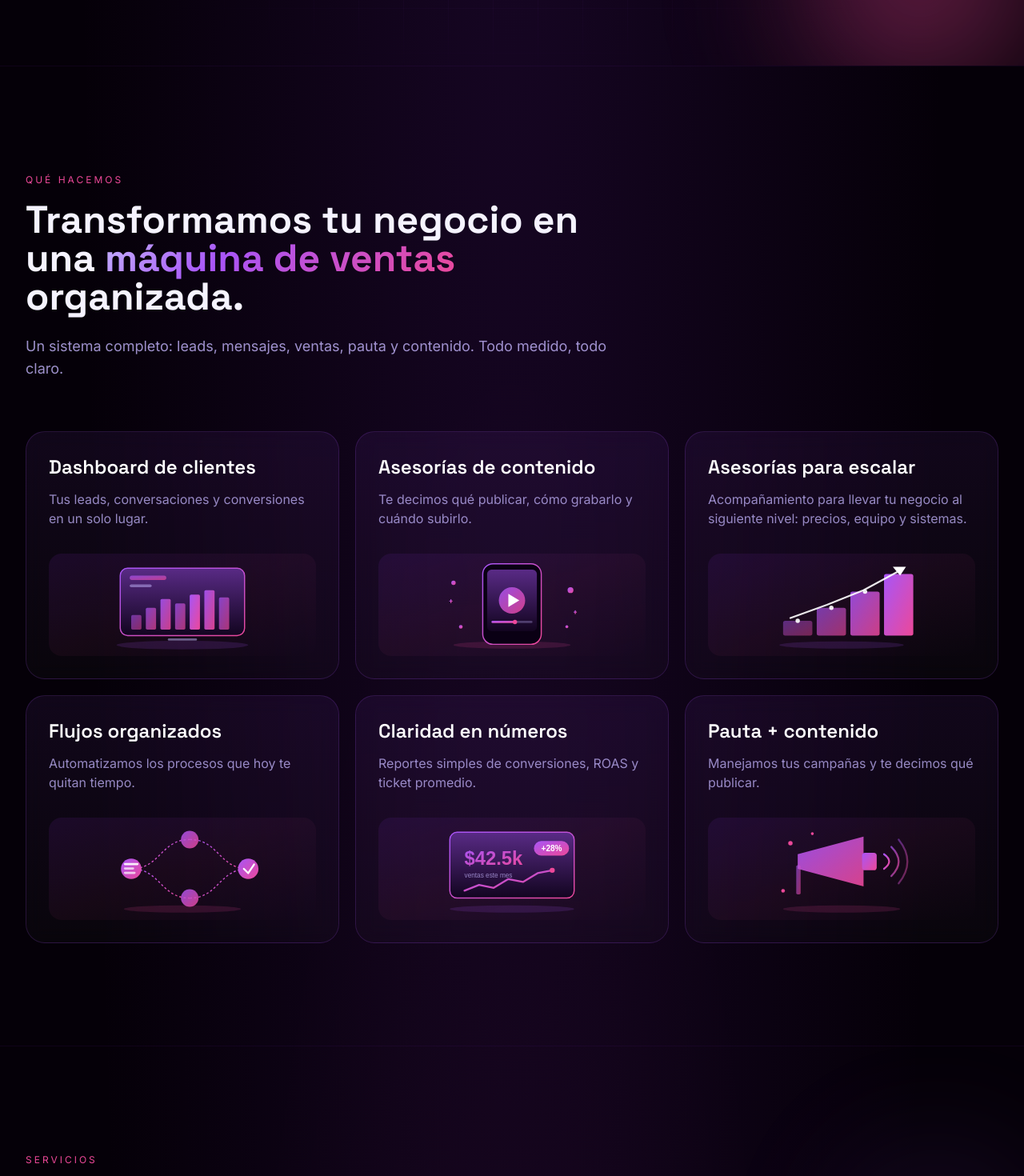
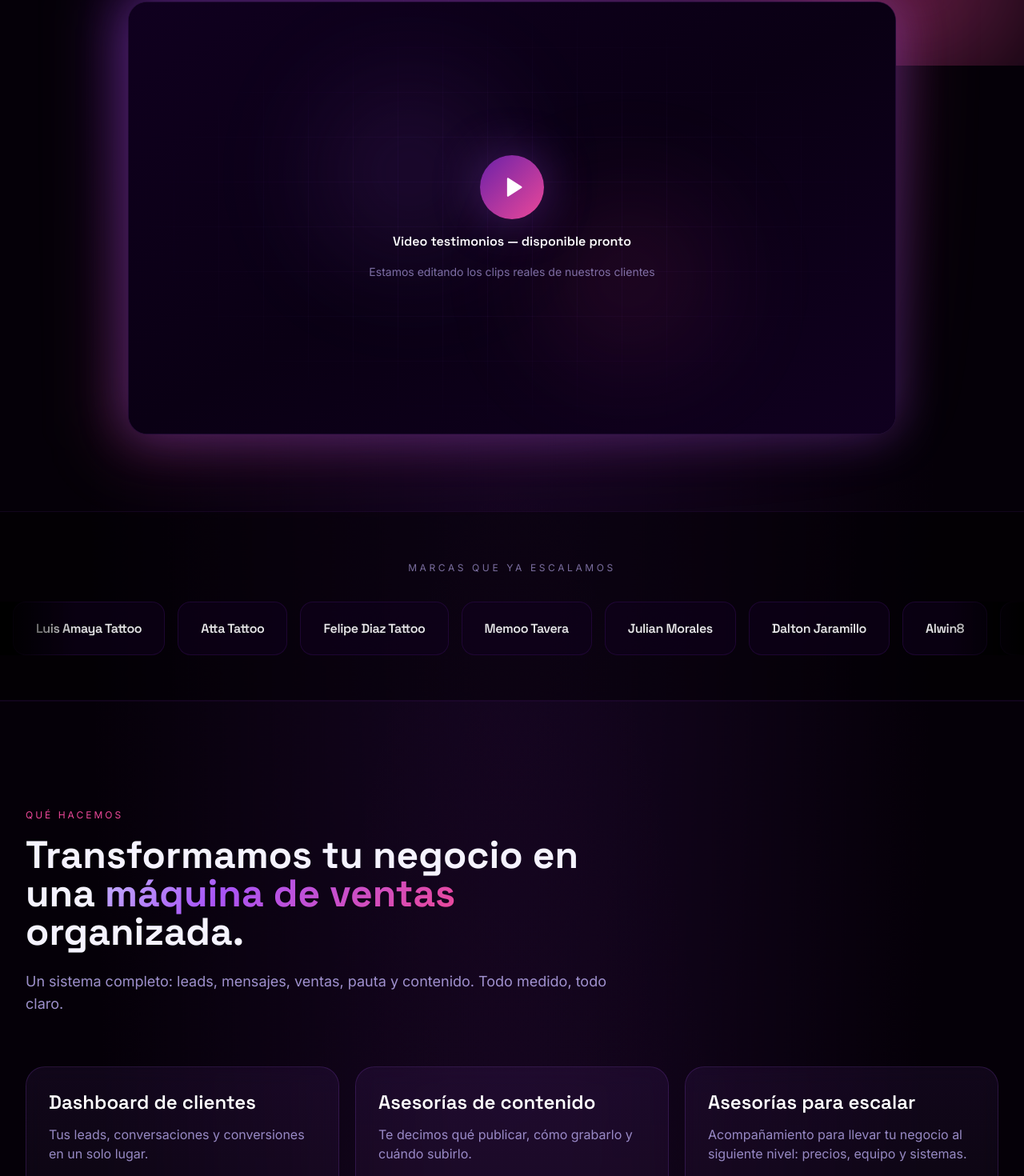
Before and after one commit to agencygi10-cell/closeflow-website, a Next.js app: page / in a window 1280 px wide. Shown: the part 718-2188 px from the top of the page at 80% size. Built offline with nearby package versions, Linux system fonts and the light colour scheme.

Commit message:
redesign: leadmagnet-style hero, illustrations, clients bar, partners, final CTA

```diff
--- a/app/page.tsx
+++ b/app/page.tsx
@@ -1,10 +1,13 @@
 import Navbar from "@/components/Navbar";
 import Hero from "@/components/Hero";
+import HeroVideo from "@/components/HeroVideo";
+import Clients from "@/components/Clients";
 import WhatWeDo from "@/components/WhatWeDo";
-import Services from "@/components/Services";
 import SuccessStories from "@/components/SuccessStories";
 import HowItWorks from "@/components/HowItWorks";
+import Partners from "@/components/Partners";
 import FAQ from "@/components/FAQ";
+import FinalCta from "@/components/FinalCta";
 import LeadForm from "@/components/LeadForm";
 import Footer from "@/components/Footer";
 
@@ -13,11 +16,14 @@ export default function Home() {
     <main className="relative">
       <Navbar />
       <Hero />
+      <HeroVideo />
+      <Clients />
       <WhatWeDo />
-      <Services />
       <SuccessStories />
       <HowItWorks />
+      <Partners />
       <FAQ />
+      <FinalCta />
       <LeadForm />
       <Footer />
     </main>
```
